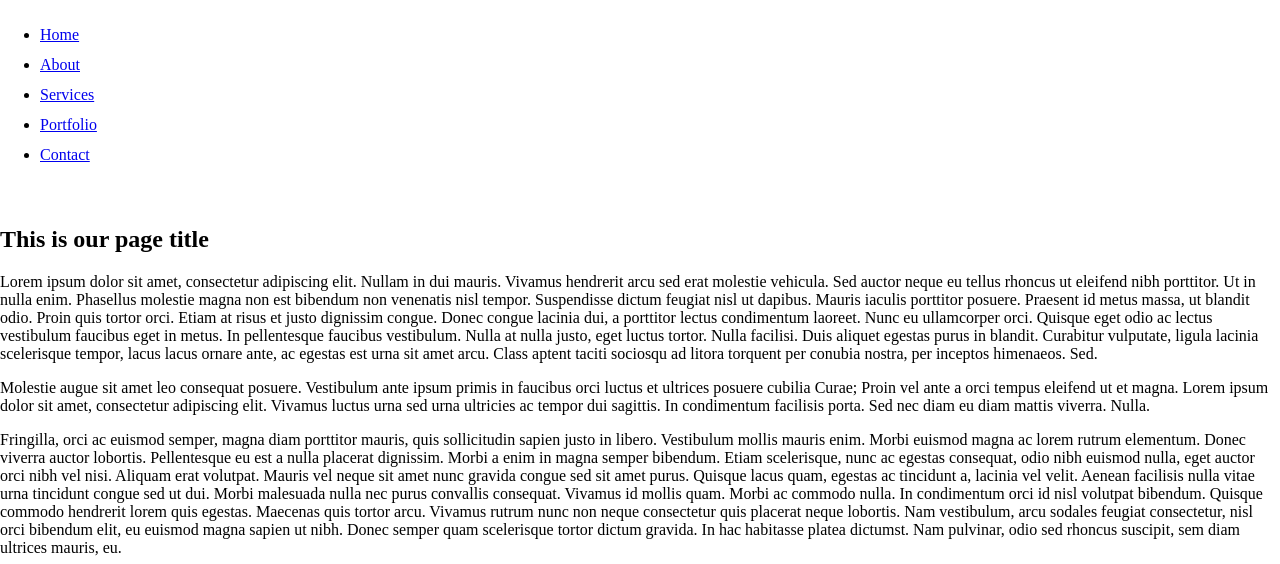
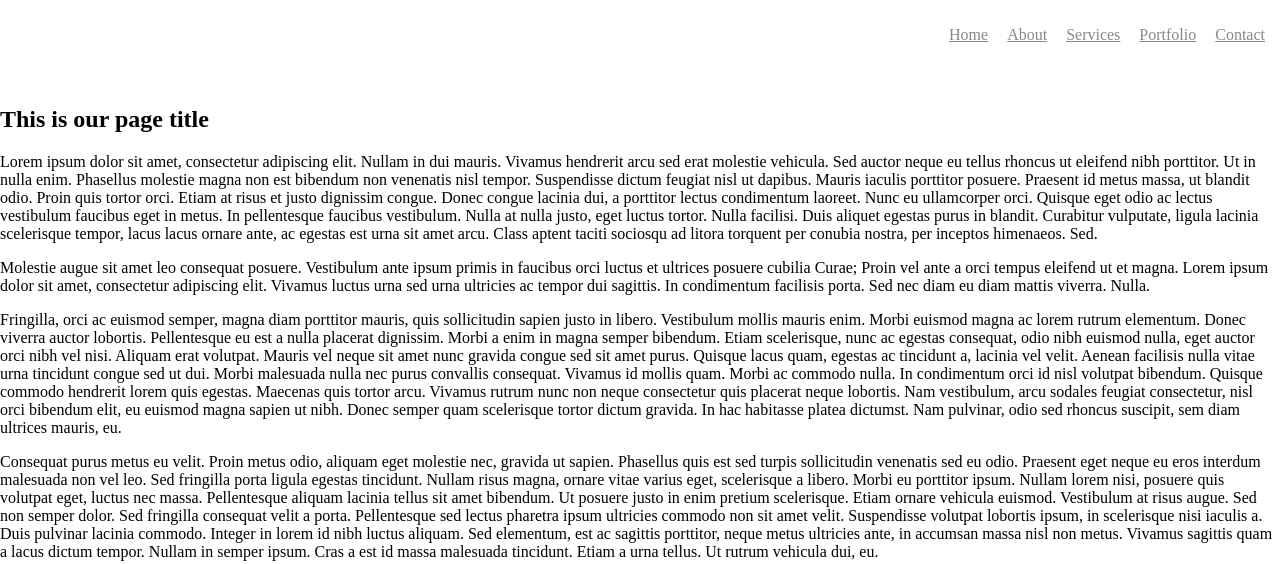
Before and after one commit to Primovisto/stream1project, a plain HTML site: page homepage.html in a window 1280 px wide. Shown: the part 326-890 px from the top of the page. Drawn offline with nearby package versions, Linux system fonts and the light colour scheme; files whose address does not match are found by name.

Commit message:
Styling header menu section and menu links

```diff
--- a/style.css
+++ b/style.css
@@ -148,3 +148,19 @@ header {
     line-height:30px;
 
 }
+
+.menu {
+    text-align:right;
+
+
+}
+
+.menu ul li {
+    display: inline-block;
+    margin-right:15px;
+
+}
+
+.menu ul li a{
+    color:#888;
+    font-family:
```
